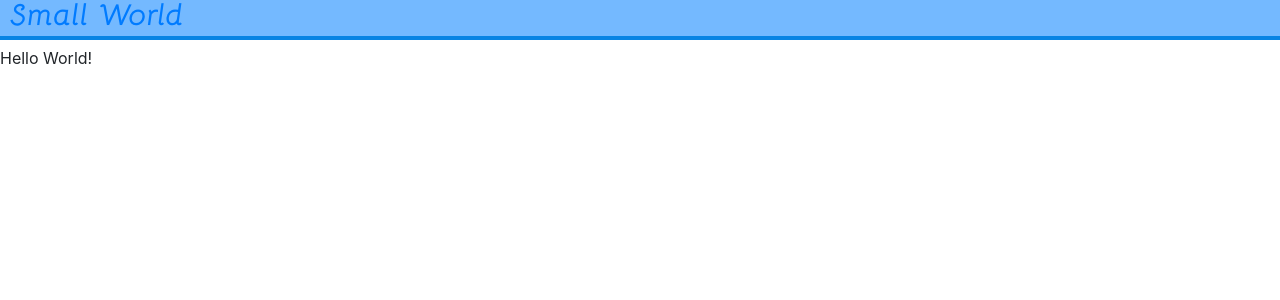
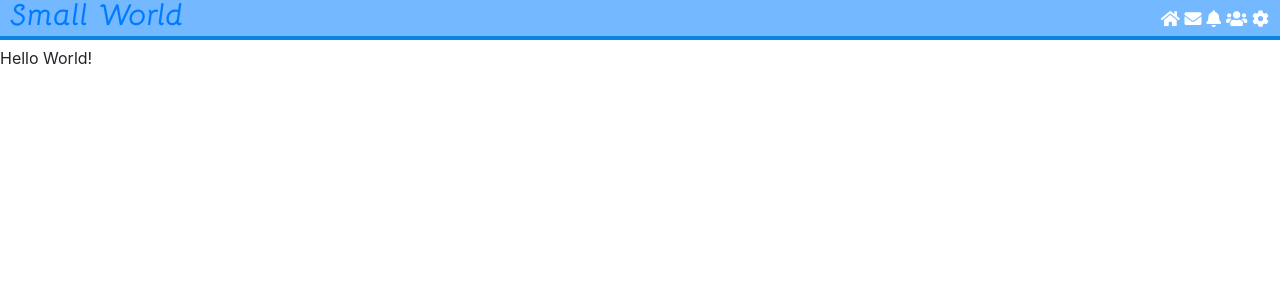
Before and after one commit to 0x3N3jVhPUV/SmallWorld, a PHP site: page /Demo/index.php in a window 1280 px wide. Shown: the top 300 px of the page. Run offline with PHP 8.4, Linux system fonts and the light colour scheme; the visitor is signed in with stand-in values (Sample User, id 1); data that the repository does not hold is empty; some libraries are stand-ins or nearby versions.

Commit message:
Navigation Bar Icons

```diff
--- a/Demo/assets/css/style.css
+++ b/Demo/assets/css/style.css
@@ -33,3 +33,22 @@ body{
 a:hover{
 	text-decoration: none;
 }
+
+nav	{
+	float:right;
+	right: 1px;
+	position: absolute;
+	margin:	10px;
+}
+
+nav a{
+	position: relative;
+	color: #fff;
+	text-decoration: non;
+	font-size: 17px;
+}
+
+nav a:hover {
+	border-bottom: 7px solid #e67e22;
+	color: #fff;
+}
--- a/Demo/includes/header.php
+++ b/Demo/includes/header.php
@@ -3,6 +3,8 @@ require 'config/config.php';
 
 if (isset($_SESSION['username'])) {
 	$userLoggIn = $_SESSION['username'];
+	$user_details_query = mysqli_query($con, "SELECT * FROM users WHERE username='$userLoggIn'");
+	$user = mysqli_fetch_array($user_details_query);
 }
 else{
 	header("Location: register.php");
@@ -17,6 +19,7 @@ else{
 	<script src="https://ajax.googleapis.com/ajax/libs/jquery/3.4.0/jquery.min.js"></script>
 	<script src="assets/js/bootstrap.js"></script>
 	<!--CSS-->
+	<link rel="stylesheet" href="https://use.fontawesome.com/releases/v5.8.2/css/all.css" integrity="sha384-oS3vJWv+0UjzBfQzYUhtDYW+Pj2yciDJxpsK1OYPAYjqT085Qq/1cq5FLXAZQ7Ay" crossorigin="anonymous">
 	<link rel="stylesheet" type="text/css" href="assets/css/bootstrap.css">
 	<link rel="stylesheet" type="text/css" href="assets/css/style.css">
 </head>
@@ -26,4 +29,24 @@ else{
 	<div class="logo">
 		<a href="index.php">Small World</a>
 	</div>
+	<nav>
+		<a href="#">
+			<?php echo $user['first_name']; ?>
+		</a>
+		<a href="index.php">
+			<i class="fas fa-home"></i>
+		</a>
+		<a href="#">
+			<i class="fas fa-envelope"></i>
+		</a>
+		<a href="#">
+			<i class="fas fa-bell"></i>
+		</a>
+		<a href="#">
+			<i class="fas fa-users"></i>
+		</a>
+		<a href="#">
+			<i class="fas fa-cog"></i>
+		</a>
+	</nav>
 </div>
```
